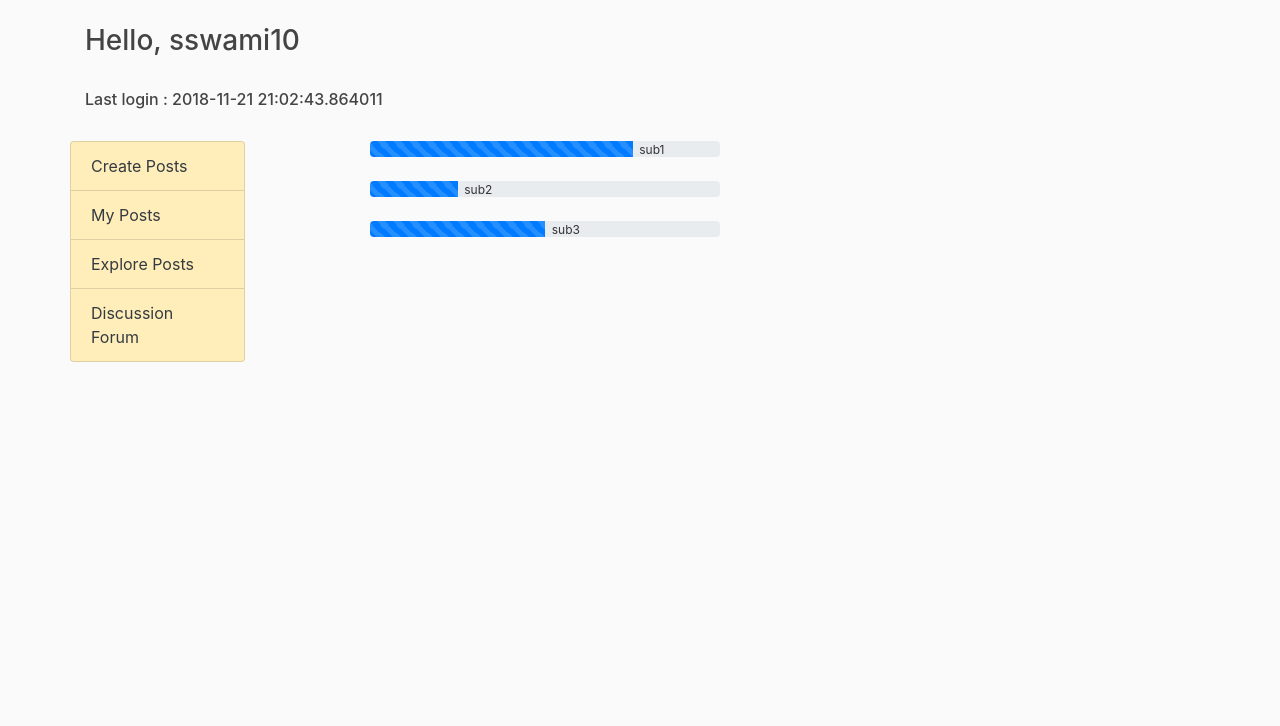
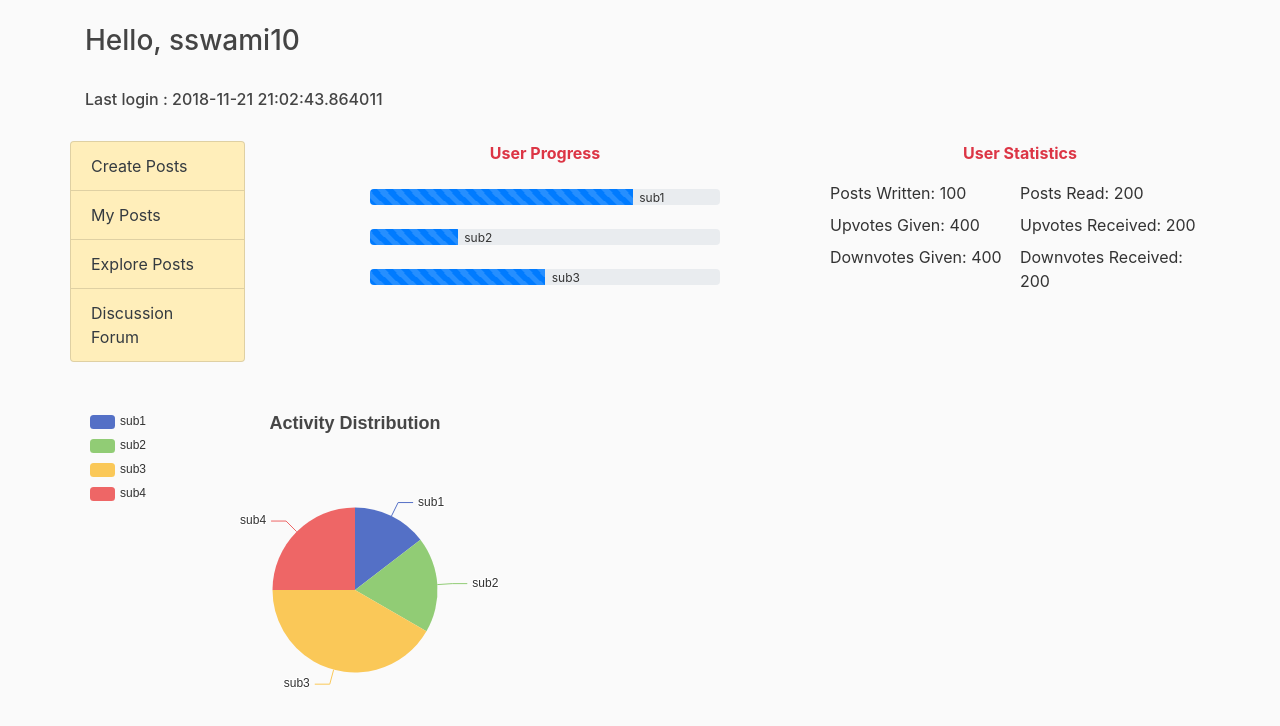
Before and after one commit to sri310/study_genie, a Flask app: a page that uses appFolder/templates/profile.html in a window 1280 px wide. Shown: the part 56-782 px from the top of the page. Run offline with Flask 2, Linux system fonts and the light colour scheme; a user stored in the database is signed in; some libraries are stand-ins or nearby versions.

Commit message:
added pie chart and user statistics

```diff
--- a/appFolder/apis.py
+++ b/appFolder/apis.py
@@ -305,3 +305,39 @@ def progressbarData(userid):
     }
     data = [sub1, sub2, sub3]
     return jsonify(data)
+
+@app.route("/pieChartData/<userid>", methods=["GET"])
+def pieChartData(userid):
+
+    sub1 = {
+        "name" :"sub1",
+        "value" : "175"
+    }
+    sub2 = {
+        "name": "sub2",
+        "value": "225"
+    }
+    sub3 = {
+        "name" : "sub3",
+        "value" : "500"
+    }
+    sub4 = {
+        "name" : "sub4",
+         "value" : "300"
+    }
+    data = [sub1, sub2, sub3,sub4]
+    return jsonify(data)
+
+@app.route("/userStatistics/<userid>", methods=["GET"])
+def userStatistics(userid):
+
+    data = {
+        "Posts Written" : "100",
+        "Posts Read" : "200",
+        "Upvotes Given" :"400",
+        "Upvotes Received" : "200",
+        "Downvotes Given": "400",
+        "Downvotes Received": "200"
+    }
+
+    return jsonify(data)
--- a/appFolder/templates/profile.html
+++ b/appFolder/templates/profile.html
@@ -1,5 +1,7 @@
 {% extends "layout.html" %}
 {% block content %}
+     <script type="text/javascript" src="/static/js/jquery-3.3.1.min.js"></script>
+    <script type="text/javascript" src="/static/js/echarts.js"></script>
     <h3>  Hello, {{current_user.username }} </h3><br>
      <div style="display:none;" id="userid">{{id}}</div>
     <h6> Last login :  {{ current_user.last_login }}</h6>
@@ -11,13 +13,17 @@
         <li class="list-group-item list-group-item-warning"><a class="text-dark" href="{{url_for('home')}}">Explore Posts</a></li>
         <li class="list-group-item list-group-item-warning"><a class="text-dark" href="{{url_for('discussions')}}">Discussion Forum</a></li>
     </div>
-    <div class="col-md-1"></div>
-    <div class="col-md-4 progressChart"></div>
+        <div class="col-md-1"></div>
+        <div class="col-md-4 progressChart"><div class="text-center text-danger font-weight-bold mb-4">User Progress</div></div>
+        <div class="col-md-1"></div>
+        <div class="col-md-4 userStatistics"><div class="text-center text-danger font-weight-bold mb-3">User Statistics</div></div>
+    </div><br><br>
+    <div class="row">
+        <div class="col-md-6 pieChart" style="width:500px; height: 300px;">Pie Chart</div>
     </div>
 
 
-    <script type="text/javascript" src="/static/js/jquery-3.3.1.min.js"></script>
-    <script type="text/javascript" src="/static/js/echarts.js"></script>
+
     <script>
         var host = {{host|tojson}};
         $.ajax({
@@ -57,7 +63,102 @@
                 });
            }
          });
+        $.ajax({
+            type: "GET",
+            url: "http://"+host+"/pieChartData/"+{{current_user.id}},
+            contentType : "application/json",
+            success : function(data){
+                console.log(data);
+                console.log($(".pieChart"));
+                var legend = [];
+                $(".pieChart").ready(function(){
+                for (var i=0; i<data.length; i++){
+                    legend.push(data[i].name);
+                }
+                var myChart = echarts.init($(".pieChart")[0]);
+                option = {
+                    title : {
+                        text: 'Activity Distribution',
 
+                        x:'center'
+                    },
+                    tooltip : {
+                        trigger: 'item',
+                        formatter: "{a} <br/>{b} : {c} ({d}%)"
+                    },
+                    legend: {
+                        orient: 'vertical',
+                        left: 'left',
+                        data: legend
+                    },
+                    series : [
+                        {
+                            name: '#Activities',
+                            type: 'pie',
+                            radius : '55%',
+                            center: ['50%', '60%'],
+                            data: data,
+                            itemStyle: {
+                                emphasis: {
+                                    shadowBlur: 10,
+                                    shadowOffsetX: 0,
+                                    shadowColor: 'rgba(0, 0, 0, 0.5)'
+                                }
+                            }
+                        }
+                    ]
+                };
+                myChart.setOption(option);
+                myChart.resize(100,100,true);
+                console.log(myChart.getHeight());
+                console.log($(".pieChart").height());
+                });
+
+
+
+            }
+
+        });
+
+
+        $.ajax({
+            type: "GET",
+            url: "http://"+host+"/userStatistics/"+{{current_user.id}},
+            contentType : "application/json",
+            success : function(data){
+                console.log(data);
+                var rowItem = $("<div class='row mt-2'></div>");
+                var item = $("<div class = 'col-md-6 nopadding' id='item1'></div>");
+                $(item).append("Posts Written: "+data["Posts Written"]);
+                $(rowItem).append(item);
+
+                var item1 = $("<div class = 'col-md-6 nopadding' id='item1'></div>");
+                $(item1).append("Posts Read: "+data["Posts Read"]);
+                $(rowItem).append(item1);
+
+                var rowItem1 = $("<div class='row mt-2'></div>");
+                var item2 = $("<div class = 'col-md-6 nopadding' id='item1'></div>");
+                $(item2).append("Upvotes Given: "+data["Upvotes Given"]);
+                var item3 = $("<div class = 'col-md-6 nopadding ' id='item1'></div>");
+                $(item3).append("Upvotes Received: "+data["Upvotes Received"]);
+                $(rowItem1).append(item2);
+                $(rowItem1).append(item3);
+
+                var rowItem2 = $("<div class='row mt-2'></div>");
+                var item5 = $("<div class = 'col-md-6 nopadding' id='item1'></div>");
+                $(item5).append("Downvotes Given: "+data["Downvotes Given"]);
+                var item6 = $("<div class = 'col-md-6 nopadding' id='item6'></div>");
+                $(item6).append("Downvotes Received: "+data["Downvotes Received"]);
+                $(rowItem2).append(item5);
+                $(rowItem2).append(item6);
+
+                $(".userStatistics").append(rowItem);
+                $(".userStatistics").append(rowItem1);
+                $(".userStatistics").append(rowItem2);
+
+            }
+
+        });
 
     </script>
 
```
